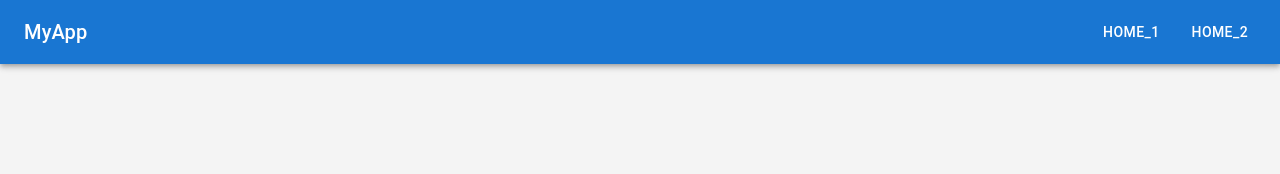
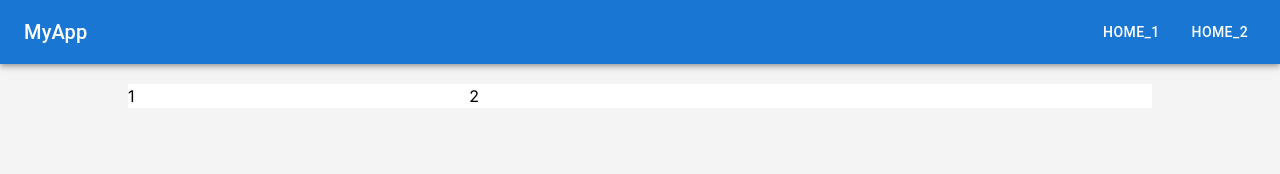
Before and after one commit to RAVISHAN1/test-react, a React (Vite) app: page /Home_2/products in a window 1280 px wide. Before the commit this address had no page. Shown: the top 174 px of the page. Built offline with nearby package versions, Linux system fonts and the light colour scheme.

Commit message:
Products

```diff
--- a/src/App.jsx
+++ b/src/App.jsx
@@ -3,6 +3,7 @@ import { BrowserRouter as Router, Routes, Route } from "react-router-dom";
 import Navbar from "./components/Navbar";
 import Home_1 from "./pages/Home_1";
 import Home_2 from "./pages/Home_2/Home_2";
+import Products from "./pages/Home_2/Products/Products";
 
 function App() {
   return (
@@ -12,6 +13,7 @@ function App() {
         <Routes>
           <Route path="/Home_1" element={<Home_1 />} />
           <Route path="/Home_2" element={<Home_2 />} />
+          <Route path="/Home_2/products" element={<Products />} />
         </Routes>
       </div>
     </Router>
--- a/src/pages/Home_2/Home_2.jsx
+++ b/src/pages/Home_2/Home_2.jsx
@@ -2,7 +2,8 @@ import React from 'react'
 import ImageSlider from './ImageSlider';
 import CustomizedTimeline from './CustomizedTimeline';
 import ImageMasonry from './ImageMasonry';
-import { Container } from '@mui/material';
+import { Button, Checkbox, Container, FormControlLabel } from '@mui/material';
+import { Link } from 'react-router-dom';
 
 const Home_2 = () => {
   return (
@@ -14,7 +15,11 @@ const Home_2 = () => {
               <ImageSlider images={images} />
             </div>
             <div className="md:w-1/4 border">
-              <div className="h-1/2 border">1</div>
+              <div className="h-1/2 border">
+                <Button variant="outlined">
+                  <Link to="/Home_2/products">csc</Link>
+                </Button>
+              </div>
               <div className="h-1/2 border">2</div>
             </div>
           </div>
@@ -25,6 +30,7 @@ const Home_2 = () => {
 
           <div className="mt-4 border">
             <CustomizedTimeline></CustomizedTimeline>
+            {/* <FormControlLabel control={<Checkbox defaultChecked />} label="ccc" /> */}
           </div>
         </div>
 
--- /dev/null
+++ b/src/pages/Home_2/Products/Products.jsx
@@ -0,0 +1,18 @@
+import React from 'react'
+
+const Products = () => {
+    return (
+        <>
+            <div className='flex justify-center'>
+                <div className='w-[1024px] bg-white p-0 m-0'>
+                    <div className='flex'>
+                        <div className='w-2/6'>1</div>
+                        <div className='w-4/6'>2</div>
+                    </div>
+                </div>
+            </div>
+        </>
+    )
+}
+
+export default Products
```
